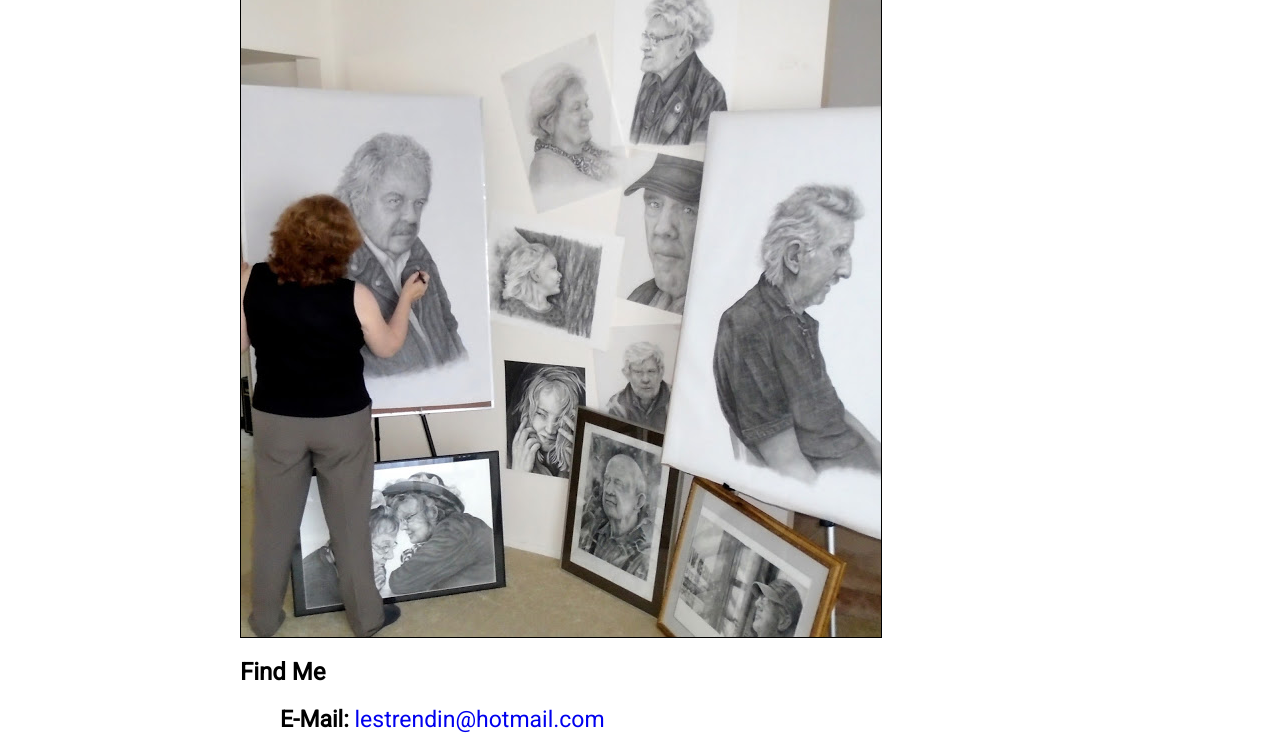
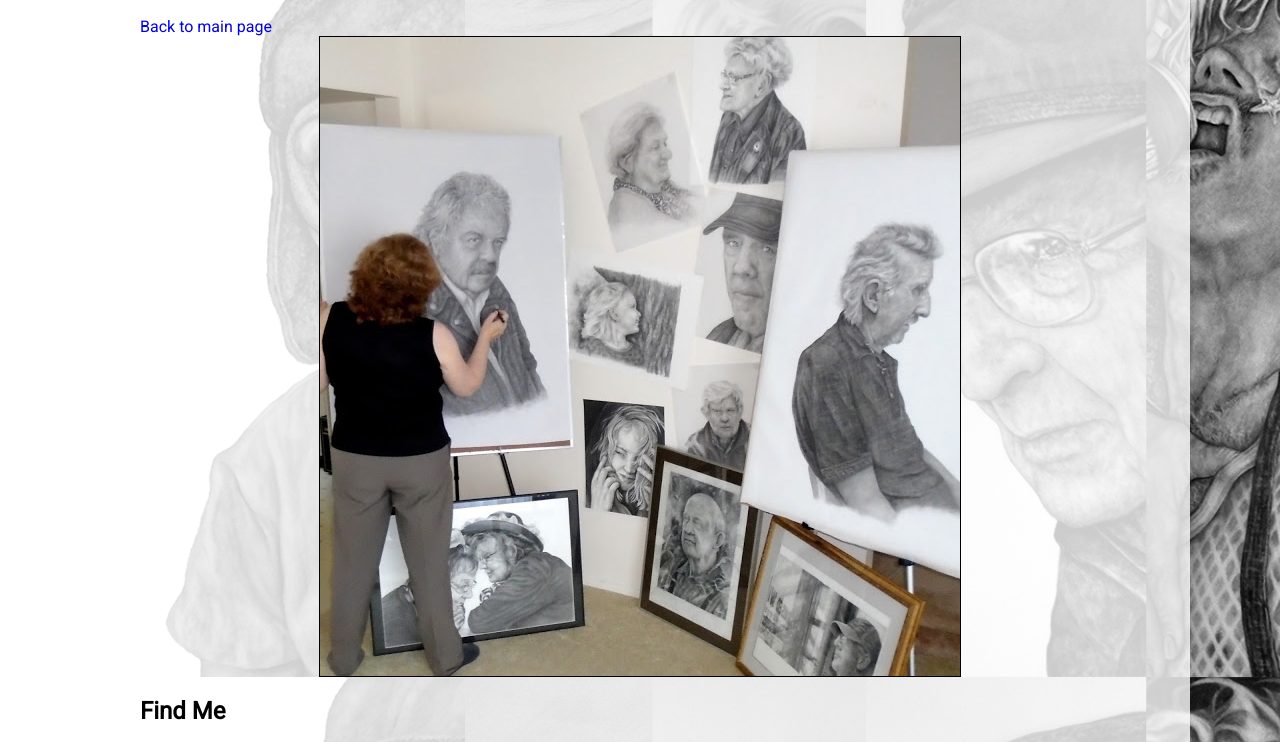
Before and after one commit to MarkStrendin/LynnStrendinDotCA, a plain HTML site: page about/index.html in a window 1280 px wide. Shown: the part 123-865 px from the top of the page. Drawn offline with Linux system fonts and the light colour scheme.

Commit message:
Minor style tweaks to about page

```diff
--- a/about/index.html
+++ b/about/index.html
@@ -3,13 +3,13 @@
 	<link href="https://fonts.googleapis.com/css?family=Roboto" rel="stylesheet">
 	<link rel="stylesheet" type="text/css" href="../style.css">
 </head>
-
 <body>
-
-<div style="max-width: 800px;margin-left: auto; margin-right: auto;">
+<div class="page_content_container">
 	<h1 class="page_title">Lynn Strendin</h1>
 	<a href="../">Back to main page</a><br/>
+	<div style="text-align: center;">
 		<img class="framed" src="../img/lynn.jpg">
+	</div>
 	<h2>Find Me</h2>
 	<ul>
 		<li><b>E-Mail: </b><a href="mailto:lestrendin@hotmail.com">lestrendin@hotmail.com</a></li>
@@ -24,10 +24,6 @@
 	<p><b>Dunbar's number:</b>  It's a suggested cognitive limit to the number of people with whom one can maintain stable social relationships.</p>
 	<p>In the computer world especially, one wonders how many friends a person can manage.  But hey - no worries. I have a love/hate relationship going on with my computer, so I don't have like a gazillion friends and followers.  There's still room for ya.</p>
 	<br/>
-
-
-
 </div>
-
 </body>
 </html>
--- a/style.css
+++ b/style.css
@@ -1,4 +1,5 @@
 html {
+  background: url(img/bg.png) no-repeat center center fixed;
   background-size: cover;
   -webkit-background-size: cover;
   -moz-background-size: cover;
@@ -68,3 +69,13 @@ img.framed {
 	margin-left: 213px;
 	color: rgba(0,0,0,0.8);
 }
+
+.page_content_container {
+	max-width: 1000px;
+	margin-left: auto;
+	margin-right: auto;
+	background-color: rgba(255,255,255,0.8);
+	padding: 50px;
+	padding-top: 5px;
+	border-radius: 10px;
+}
```
Lines whose indentation alone changed are shown as unchanged.
